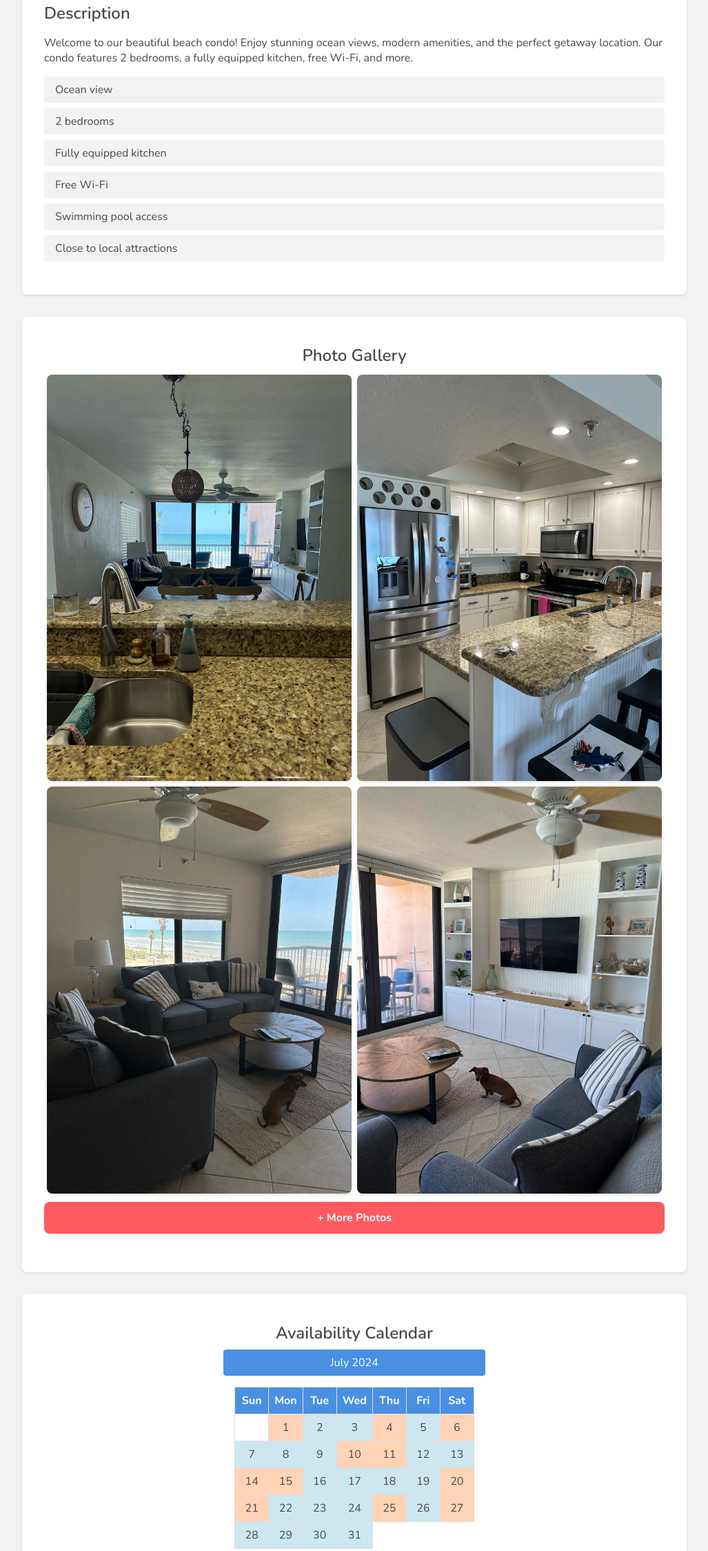
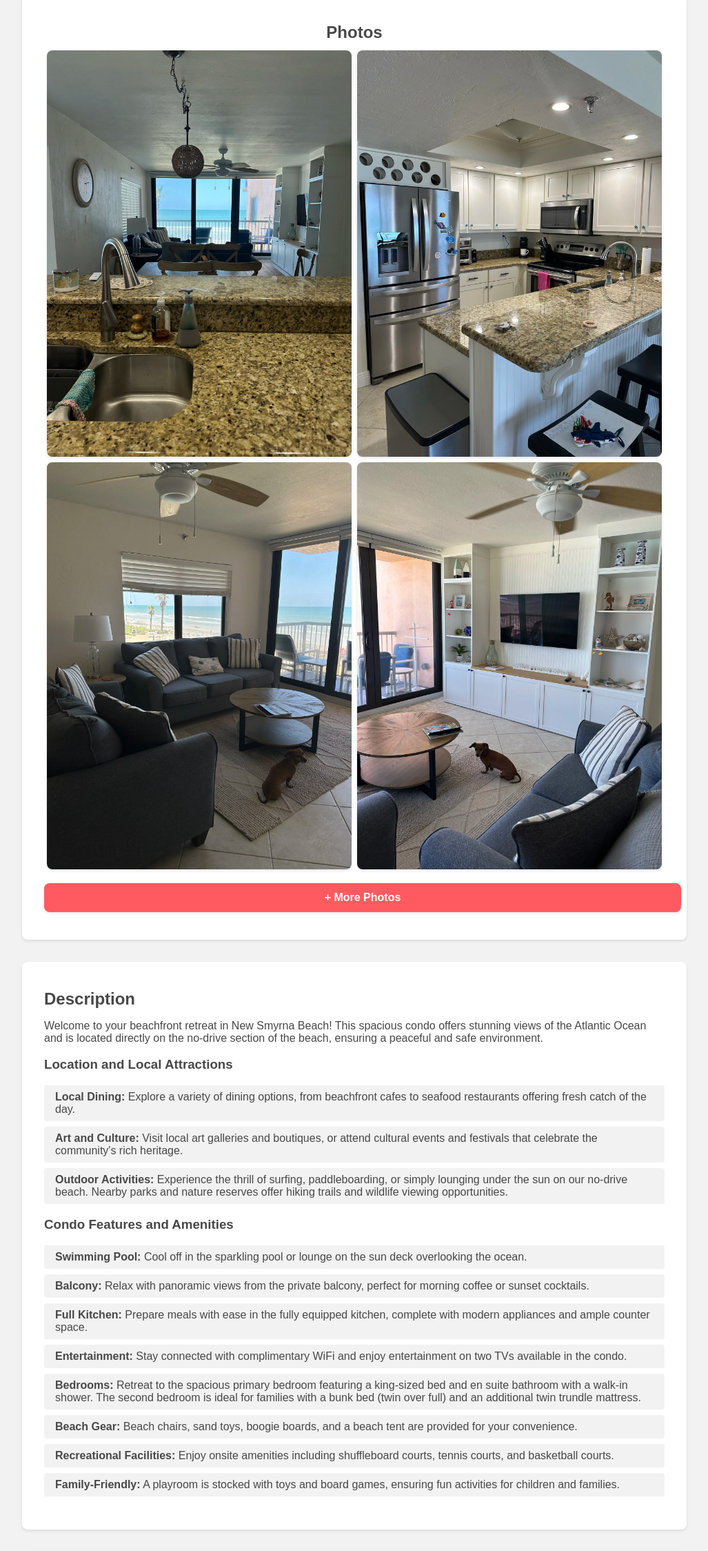
Before and after one commit to mkallenfitness/mkallenfitness.github.io, a plain HTML site: page static/condo/index.html in a window 1280 px wide. Shown: the part 160-2408 px from the top of the page at 69% size, without its empty margins (126-1153 px from the left). Drawn offline with nearby package versions, Linux system fonts and the light colour scheme.

Commit message:
update copy and tweak design

```diff
--- a/static/condo/index.html
+++ b/static/condo/index.html
@@ -3,67 +3,69 @@
 <head>
     <meta charset="UTF-8">
     <meta name="viewport" content="width=device-width, initial-scale=1.0">
-    <title>Beach Condo Listing</title>
-    <link href="https://fonts.googleapis.com/css2?family=Nunito:wght@300;400;600;700&display=swap" rel="stylesheet">
+    <title>Beachfront Condo | New Smyrna Beach</title>
     <link rel="stylesheet" href="styles.css">
 </head>
 <body>
 <header>
-    <h1>Beach Condo</h1>
+    <h1>Beachfront Condo</h1>
+    <h2>New Smyrna Beach</h2>
 </header>
+<main>
+    <section id="gallery">
+        <h2>Photos</h2>
+        <div class="gallery">
+            <img src="photos/img1.webp" alt="Living Room">
+            <img src="photos/img2.webp" alt="Balcony View">
+            <img src="photos/img3.webp" alt="Pool Area">
+            <img src="photos/img4.webp" alt="Pool Area">
+        </div>
+        <div class="more-photos" onclick="openFullScreenGallery()">+ More Photos</div>
+    </section>
 
     <section id="description">
         <h2>Description</h2>
-    <p>Welcome to our beautiful beach condo! Enjoy stunning ocean views, modern amenities, and the perfect getaway location. Our condo features 2 bedrooms, a fully equipped kitchen, free Wi-Fi, and more.</p>
+        <p>Welcome to your beachfront retreat in New Smyrna Beach! This spacious condo offers stunning views of the Atlantic Ocean and is located directly on the no-drive section of the beach, ensuring a peaceful and safe environment.</p>
+
+        <h3>Location and Local Attractions</h3>
         <ul>
-        <li>Ocean view</li>
-        <li>2 bedrooms</li>
-        <li>Fully equipped kitchen</li>
-        <li>Free Wi-Fi</li>
-        <li>Swimming pool access</li>
-        <li>Close to local attractions</li>
+            <li><strong>Local Dining:</strong> Explore a variety of dining options, from beachfront cafes to seafood restaurants offering fresh catch of the day.</li>
+            <li><strong>Art and Culture:</strong> Visit local art galleries and boutiques, or attend cultural events and festivals that celebrate the community's rich heritage.</li>
+            <li><strong>Outdoor Activities:</strong> Experience the thrill of surfing, paddleboarding, or simply lounging under the sun on our no-drive beach. Nearby parks and nature reserves offer hiking trails and wildlife viewing opportunities.</li>
         </ul>
-</section>
 
-<section id="gallery">
-    <h2>Photo Gallery</h2>
-    <div class="gallery">
-        <img src="photos/img1.webp" alt="Condo image 1">
-        <img src="photos/img2.webp" alt="Condo image 2">
-        <img src="photos/img3.webp" alt="Condo image 3">
-        <img src="photos/img4.webp" alt="Condo image 4">
-        <div class="more-photos">+ More Photos</div>
-    </div>
+        <h3>Condo Features and Amenities</h3>
+        <ul>
+            <li><strong>Swimming Pool:</strong> Cool off in the sparkling pool or lounge on the sun deck overlooking the ocean.</li>
+            <li><strong>Balcony:</strong> Relax with panoramic views from the private balcony, perfect for morning coffee or sunset cocktails.</li>
+            <li><strong>Full Kitchen:</strong> Prepare meals with ease in the fully equipped kitchen, complete with modern appliances and ample counter space.</li>
+            <li><strong>Entertainment:</strong> Stay connected with complimentary WiFi and enjoy entertainment on two TVs available in the condo.</li>
+            <li><strong>Bedrooms:</strong> Retreat to the spacious primary bedroom featuring a king-sized bed and en suite bathroom with a walk-in shower. The second bedroom is ideal for families with a bunk bed (twin over full) and an additional twin trundle mattress.</li>
+            <li><strong>Beach Gear:</strong> Beach chairs, sand toys, boogie boards, and a beach tent are provided for your convenience.</li>
+            <li><strong>Recreational Facilities:</strong> Enjoy onsite amenities including shuffleboard courts, tennis courts, and basketball courts.</li>
+            <li><strong>Family-Friendly:</strong> A playroom is stocked with toys and board games, ensuring fun activities for children and families.</li>
+        </ul>
     </section>
 
     <section id="calendar">
         <h2>Availability Calendar</h2>
-    <div id="calendar-container"></div>
+        <div id="calendar-container">
+            <!-- Calendar will be generated dynamically by scripts.js -->
+        </div>
     </section>
+</main>
 
 <footer>
-    <p>&copy; 2024 Beach Condo</p>
+    <p>&copy; 2024 Beachfront Condo. All rights reserved.</p>
 </footer>
 
 <div id="full-screen-gallery" class="hidden">
-    <button id="close-gallery">X</button>
+    <button id="close-gallery" onclick="closeFullScreenGallery()">X</button>
     <div class="full-screen-images">
-        <img src="photos/img1.webp" alt="Condo image 1">
-        <img src="photos/img2.webp" alt="Condo image 2">
-        <img src="photos/img3.webp" alt="Condo image 3">
-        <img src="photos/img4.webp" alt="Condo image 4">
-        <img src="photos/img5.webp" alt="Condo image 5">
-        <img src="photos/img6.webp" alt="Condo image 6">
-        <img src="photos/img7.webp" alt="Condo image 7">
-        <img src="photos/img8.webp" alt="Condo image 8">
-        <img src="photos/img9.webp" alt="Condo image 9">
-        <img src="photos/img10.webp" alt="Condo image 10">
-        <img src="photos/img11.webp" alt="Condo image 11">
-        <img src="photos/img12.webp" alt="Condo image 12">
-        <img src="photos/img13.webp" alt="Condo image 13">
-        <img src="photos/img14.webp" alt="Condo image 14">
-        <img src="photos/img15.webp" alt="Condo image 15">
-        <!-- Add more images as needed -->
+        <img src="photos/img1.webp" alt="Living Room">
+        <img src="photos/img2.webp" alt="Balcony View">
+        <img src="photos/img3.webp" alt="Pool Area">
+        <!-- Additional full-screen images will be dynamically added here -->
     </div>
 </div>
 
```
Lines whose indentation alone changed are shown as unchanged.
